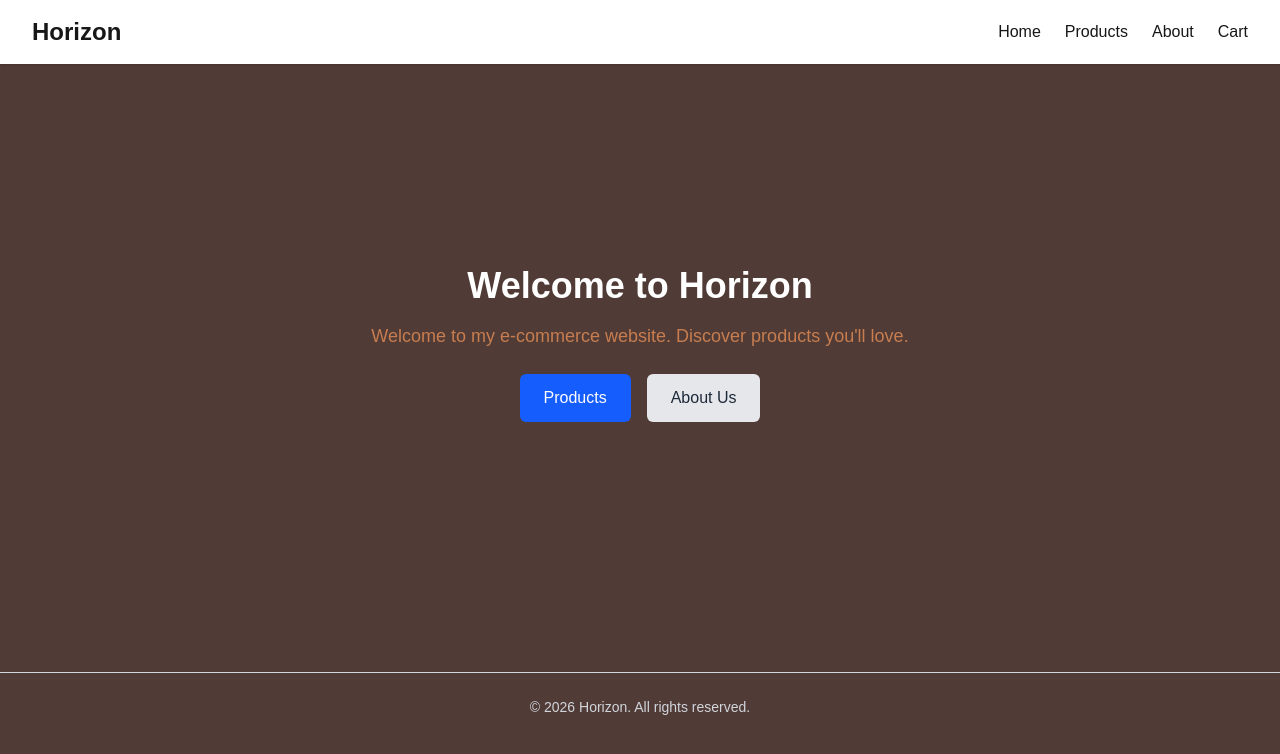
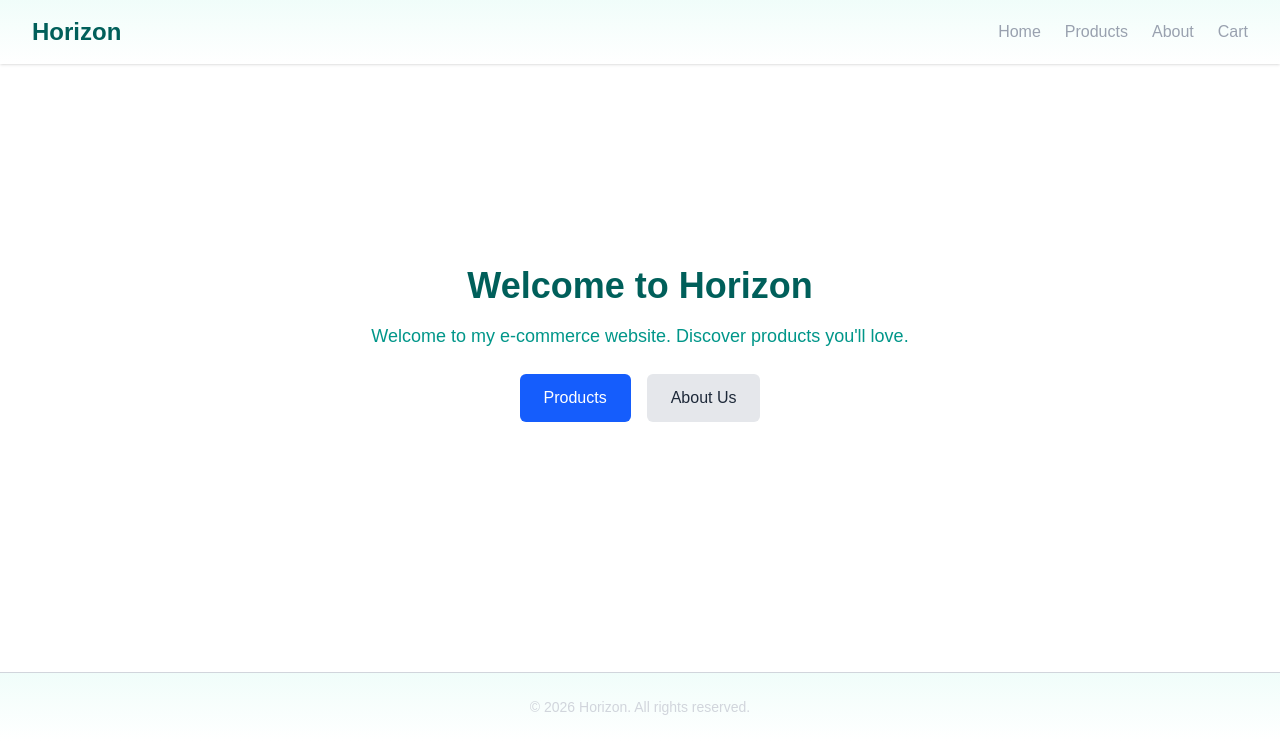
Before and after one commit to DikshaParab/E-Commerce_Website, a Next.js app: page / in a window 1280 px wide. Shown: the top 754 px of the page. Built offline with nearby package versions, Linux system fonts and the light colour scheme.

Commit message:
CSS changed

```diff
--- a/app/Footer.tsx
+++ b/app/Footer.tsx
@@ -1,6 +1,6 @@
 const Footer = () => {
   return (
-    <footer className="mt-12 py-6 text-center text-sm text-gray-300 border-t">
+    <footer className="mt-12 py-6 text-center text-sm text-gray-300 bg-gradient-to-b from-teal-50 to-white border-t">
       <p>© 2026 Horizon. All rights reserved.</p>
     </footer>
   );
--- a/app/Header.tsx
+++ b/app/Header.tsx
@@ -1,12 +1,12 @@
 const Header = () => {
   return (
-    <header className="flex items-center justify-between px-8 py-4 bg-white shadow-sm sticky top-0 z-10">
-      <h1 className="text-2xl font-bold text-[763d31]">Horizon</h1>
-      <nav className="flex gap-6 text-brown-600 font-medium">
-        <span className="cursor-pointer hover:text-gray-900">Home</span>
-        <span className="cursor-pointer hover:text-gray-900">Products</span>
-        <span className="cursor-pointer hover:text-gray-900">About</span>
-        <span className="cursor-pointer hover:text-gray-900">Cart</span>
+    <header className="flex items-center justify-between px-8 py-4 bg-gradient-to-b from-teal-50 to-white shadow-sm sticky top-0 z-10">
+      <h1 className="text-2xl font-bold text-teal-800">Horizon</h1>
+      <nav className="flex gap-6 text-gray-400 font-medium">
+        <span className="cursor-pointer hover:text-teal-900">Home</span>
+        <span className="cursor-pointer hover:text-teal-900">Products</span>
+        <span className="cursor-pointer hover:text-teal-900">About</span>
+        <span className="cursor-pointer hover:text-teal-900">Cart</span>
       </nav>
     </header>
   );
--- a/app/globals.css
+++ b/app/globals.css
@@ -1,7 +1,7 @@
 @import "tailwindcss";
 
 :root {
-  --background: #4c3631f8;
+  --background: #ffff;
   --foreground: #171717;
 }
 
--- a/app/page.tsx
+++ b/app/page.tsx
@@ -11,11 +11,11 @@ export default function Home() {
       <Header />
       <main>
         <section className="min-h-[70vh] flex flex-col items-center justify-center text-center px-6">
-          <h1 className="text-4xl font-bold text-white">
+          <h1 className="text-4xl font-bold text-teal-800">
             Welcome to Horizon
           </h1>
 
-          <p className="mt-4 text-lg text-[#C77D4F]">
+          <p className="mt-4 text-lg text-teal-600">
             Welcome to my e-commerce website. Discover products you'll love.
           </p>
 
--- a/app/products/page.tsx
+++ b/app/products/page.tsx
@@ -18,12 +18,8 @@ export default function ProductsPage() {
         <>
         <Header/>
         <main>
-            <section className="text-center py-10">
-                <h1 className="text-3xl font-bold text-white">Our Products</h1>
-
-                <p className="mt-2 ext-gray-600">
-                    Explore our collection of Products.
-                </p>
+            <section className="text-center py-6">
+                <h1 className="text-3xl font-bold text-teal-500">Our Products</h1>
             </section>
 
             <ProductFilter/>
```
